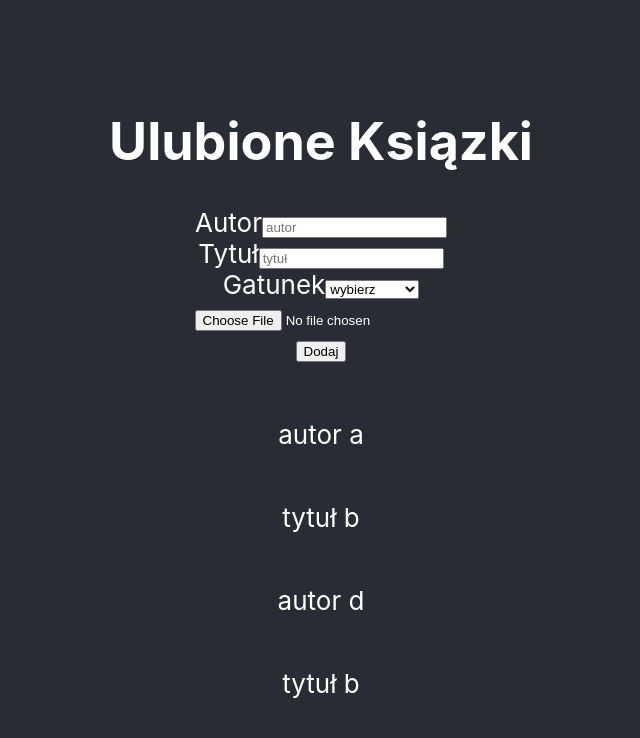
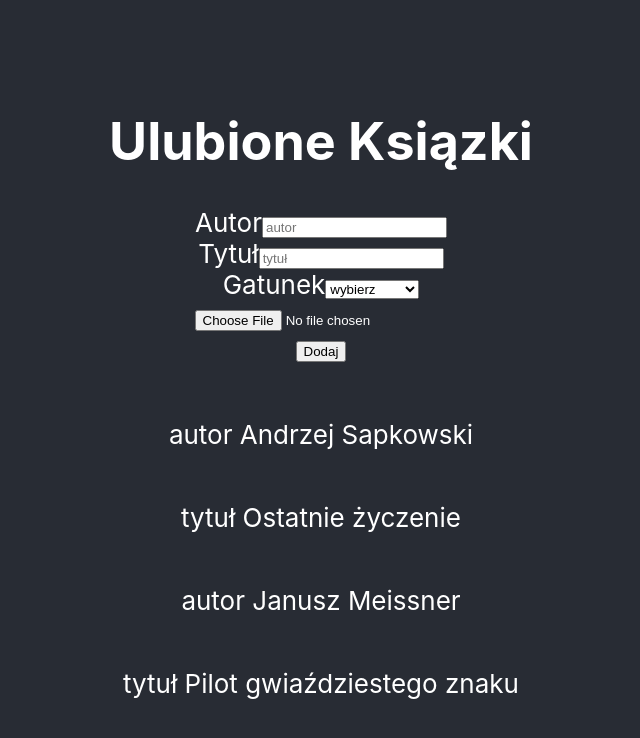
Before and after one commit to PawelBorowik/favorite-books, a React (Create React App) app: page / in a window 1280 px wide. Shown: the top 738 px of the page, without its empty margins (319-959 px from the left). Built offline with nearby package versions, Linux system fonts and the light colour scheme.

Commit message:
add objects to books

```diff
--- a/src/App.js
+++ b/src/App.js
@@ -8,12 +8,9 @@ import './App.css';
 function App() {
 
 
-const [books, setBooks]= useState([{author:"a", title: "b"}, {author:"d", title: "b"}])
+const [books, setBooks]= useState([{author:"Andrzej Sapkowski", title: "Ostatnie życzenie"}, {author:"Janusz Meissner", title: "Pilot gwiaździestego znaku"}])
 
-// setBooks("a")
 
-// let books= ["a", "b"]
-// books.map( book=> <p>{book}</p>)
 
 
   return (
--- a/src/Book.js
+++ b/src/Book.js
@@ -1,12 +1,9 @@
 import React from 'react';
-
-
 
 
 function Book({books}) {
 
-
-return books.map( book=><> <p>autor {book.author}</p><p>tytuł {book.title}</p></> )
+  return books.map( book=><> <p>autor {book.author}</p><p>tytuł {book.title}</p></> )
 
 
 
```
